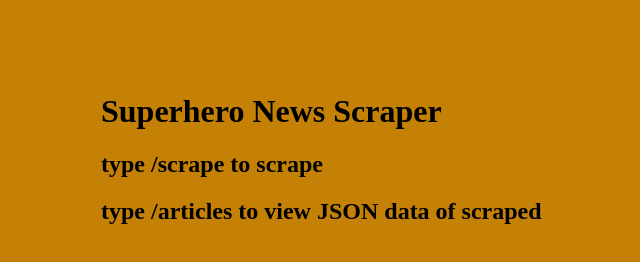
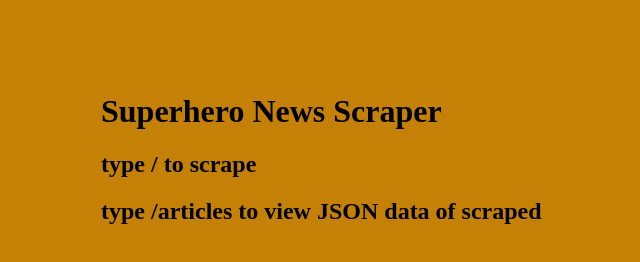
Before and after one commit to hayjmuir/webscraper, a website: page public/index.html in a window 1280 px wide. Shown: the whole page, without its empty margins (59-699 px from the left). Drawn offline with nearby package versions, Linux system fonts and the light colour scheme; no server answers.

```diff
--- a/public/index.html
+++ b/public/index.html
@@ -8,7 +8,7 @@
   <body>
     <div id="wrapper">
       <h1>Superhero News Scraper</h1>
-      <h2>type /scrape to scrape</h2>
+      <h2>type / to scrape</h2>
       <h2>type /articles to view JSON data of scraped </h2>
       <div id="articles"></div>
       <div id="notes"></div>
```
